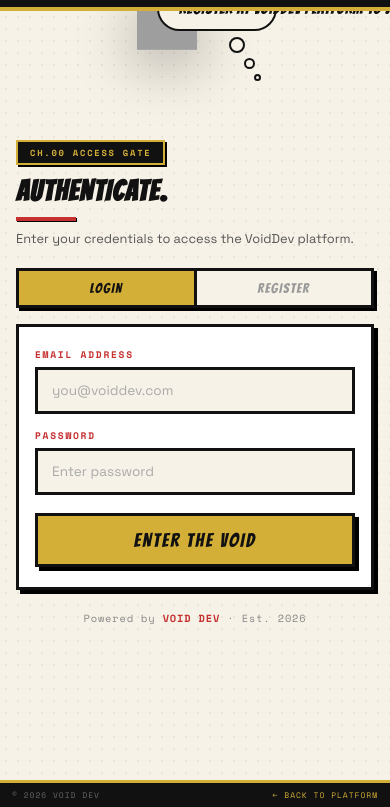
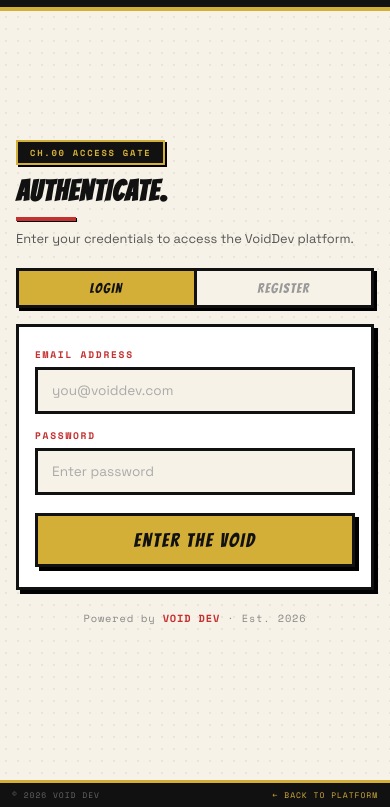
Before and after one commit to Sunil56224972/Void-Dev-Platefrom, a website: page login.html in a window 390 px wide. Shown: the part 37-844 px from the top of the page. Drawn offline with nearby package versions, Linux system fonts and the light colour scheme; grey boxes are pictures that could not be loaded.

Commit message:
Hide flying character on mobile login

```diff
--- a/login.html
+++ b/login.html
@@ -242,9 +242,7 @@
       .form-panel{padding:40px 20px 80px;}
       .topbar{padding:0 16px;height:48px;}
       .topbar-brand{font-size:1.2rem;}
-      .smashing-flyer{width:60px;top:5%;right:5%;opacity:0.5;}
-      .smash-trail{display:none;}
-      .thought-bubble{font-size:0.55rem;padding:6px 10px;top:2%;right:18%;max-width:140px;}
+      .smashing-flyer,.smash-trail,.thought-bubble{display:none !important;}
     }
     @media(max-width:600px){
       .form-panel{padding:24px 16px 80px;}
```
